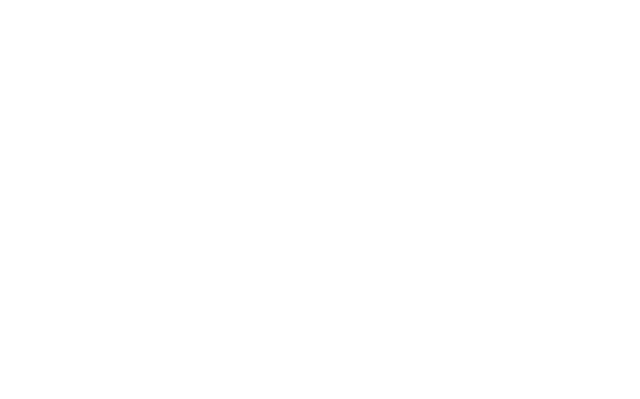
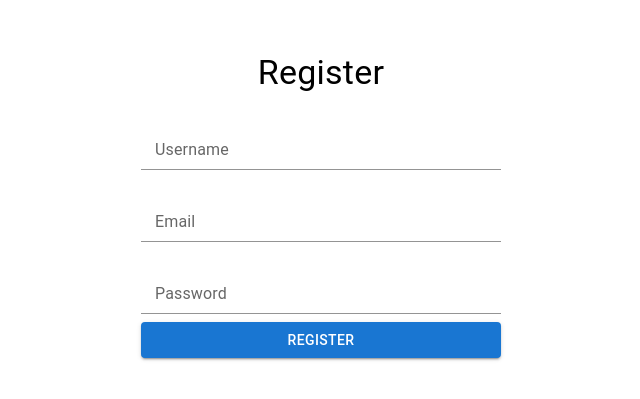
Before and after one commit to jandoniec/StreetArtFinder, a React (Create React App) app in the folder street-art-app/: page /register in a window 1280 px wide. Before the commit this address had no page. Shown: the part 211-610 px from the top of the page, without its empty margins (319-959 px from the left). Built offline with nearby package versions, Linux system fonts and the light colour scheme.

Commit message:
Created sign in/up logic

```diff
--- a/street-art-app/src/App.js
+++ b/street-art-app/src/App.js
@@ -4,6 +4,7 @@
 import UserPage from "./components/UserPage";
 import AddArtPage from './components/AddArtPage';
 import ArtDetailsPage from './components/ArtDetailsPage';
+import RegisterPage from './components/RegisterPage'
 
 function App() {
   return (
@@ -11,6 +12,7 @@
       <Routes>
         <Route path="/" element={<UserPage />} />
         <Route path="/login" element={<LoginPage />} />
+        <Route path="/register" element={<RegisterPage />} />
         <Route path="/add-art" element={<AddArtPage />} />
         <Route path="/art/:id" element={<ArtDetailsPage />} />
       </Routes>
--- a/street-art-app/src/components/LoginPage.jsx
+++ b/street-art-app/src/components/LoginPage.jsx
@@ -1,54 +1,60 @@
 import { FormControl, InputLabel, Input, Button, Box, Typography } from '@mui/material';
 import React, { useState } from 'react';
-import { auth } from '../firebase';
-import { signInWithEmailAndPassword, GoogleAuthProvider, FacebookAuthProvider, signInWithPopup } from 'firebase/auth';
+import { auth, firestore } from '../firebase';
+import { signInWithEmailAndPassword, GoogleAuthProvider, signInWithPopup } from 'firebase/auth';
+import { useNavigate } from 'react-router-dom';
+import { doc, getDoc, setDoc } from "firebase/firestore";
 
 const LoginPage = () => {
   const [email, setEmail] = useState('');
   const [password, setPassword] = useState('');
+  const navigate = useNavigate();
 
   const handleLogin = async (event) => {
     event.preventDefault();
     try {
-      await signInWithEmailAndPassword(auth, email, password);
+      const userCredential = await signInWithEmailAndPassword(auth, email, password);
+      const user = userCredential.user;
+      console.log(user)
+
+      // Fetch user data from Firestore
+      const userDoc = await getDoc(doc(firestore, 'users', user.uid));
+      if (userDoc.exists()) {
+        navigate('/');
+      } else {
+        console.log('No such document!'); // Debugging line
+      }
+
       alert('Login successful!');
     } catch (error) {
       alert('Error logging in: ' + error.message);
     }
   };
 
+
+
+
   const handleGoogleLogin = () => {
     const provider = new GoogleAuthProvider();
     signInWithPopup(auth, provider).then(async (result) => {
-      console.log(result)
-    })
+      const user = result.user;
+
+      // Store user data in Firestore
+      await setDoc(doc(firestore, "users", user.uid), {
+        name: user.displayName,
+        email: user.email,
+        uid: user.uid
+      });
+
+      // Redirect to home page with user's name
+      navigate('/');
+    }).catch((error) => {
+      console.error("Error during Google login:", error);
+    });
   };
 
-  const handleFacebookLogin = async () => {
-    try {
-      const provider = new FacebookAuthProvider();
-      const result = await signInWithPopup(auth, provider);
-      // The signed-in user info.
-      const user = result.user;
-      // This gives you a Facebook Access Token. You can use it to access the Facebook Graph API.
-      const credential = FacebookAuthProvider.credentialFromResult(result);
-      const accessToken = credential?.accessToken;
-
-      console.log('Facebook Login Successful:', user);
-      alert('Facebook Login successful!');
-      // You can now handle the user object (e.g., update your app's state, redirect, etc.)
-    } catch (error) {
-      console.error('Error logging in with Facebook:', error);
-      alert('Error logging in with Facebook: ' + error.message);
-      // Handle Errors here.
-      const errorCode = error.code;
-      const errorMessage = error.message;
-      // The email of the user's account used.
-      const email = error.customData?.email;
-      // The AuthCredential type that was used.
-      const credential = FacebookAuthProvider.credentialFromError(error);
-      // ...
-    }
+  const handleRegister = () => {
+    navigate('/register');
   };
 
   return (
@@ -79,9 +85,9 @@
           Login
         </Button>
       </form>
-      <Button variant="contained" color="info" onClick={handleGoogleLogin} fullWidth>Login with Google</Button>
-      <Button variant="contained" color="info" onClick={handleFacebookLogin} fullWidth>
-        Login with Facebook
+      <Button variant="contained" color="info" onClick={handleGoogleLogin}>Login with Google</Button>
+      <Button variant="outlined" color="secondary" onClick={handleRegister} fullWidth sx={{ mt: 2 }}>
+        Register
       </Button>
     </Box>
   );
--- /dev/null
+++ b/street-art-app/src/components/RegisterPage.jsx
@@ -0,0 +1,68 @@
+import { FormControl, InputLabel, Input, Button, Box, Typography } from '@mui/material';
+import React, { useState } from 'react';
+import { auth, firestore } from '../firebase';
+import { createUserWithEmailAndPassword } from 'firebase/auth';
+import { doc, setDoc } from 'firebase/firestore';
+import { useNavigate } from 'react-router-dom';
+
+const RegisterPage = () => {
+  const [email, setEmail] = useState('');
+  const [password, setPassword] = useState('');
+  const [username, setUsername] = useState('');
+  const navigate = useNavigate();
+
+  const handleRegister = async (event) => {
+    event.preventDefault();
+    try {
+      const userCredential = await createUserWithEmailAndPassword(auth, email, password);
+      const user = userCredential.user;
+      await setDoc(doc(firestore, 'users', user.uid), {
+        name: username,
+        email: email,
+        uid: user.uid
+      });
+      alert('Registration successful!');
+      navigate('/login');
+    } catch (error) {
+      alert('Error registering: ' + error.message);
+      navigate('/login');
+    }
+  };
+
+  return (
+    <Box
+      className='registerForm'
+      sx={{
+        display: 'flex',
+        flexDirection: 'column',
+        alignItems: 'center',
+        justifyContent: 'center',
+        height: '100vh',
+        padding: 2
+      }}
+    >
+      <Typography variant="h4" component="p" gutterBottom>
+        Register
+      </Typography>
+      <form onSubmit={handleRegister} style={{ width: '100%', maxWidth: 360 }}>
+        <FormControl margin="normal" fullWidth>
+          <InputLabel htmlFor="username">Username</InputLabel>
+          <Input id="username" type="text" value={username} onChange={(e) => setUsername(e.target.value)} />
+        </FormControl>
+        <FormControl margin="normal" fullWidth>
+          <InputLabel htmlFor="email">Email</InputLabel>
+          <Input id="email" type="email" value={email} onChange={(e) => setEmail(e.target.value)} />
+        </FormControl>
+        <FormControl margin="normal" fullWidth>
+          <InputLabel htmlFor="password">Password</InputLabel>
+          <Input id="password" type="password" value={password} onChange={(e) => setPassword(e.target.value)} />
+        </FormControl>
+        <Button variant="contained" color="primary" type="submit" fullWidth>
+          Register
+        </Button>
+      </form>
+    </Box>
+  );
+};
+
+export default RegisterPage;
--- a/street-art-app/src/components/UserPage.jsx
+++ b/street-art-app/src/components/UserPage.jsx
@@ -9,8 +9,8 @@
 import React, { useEffect, useState } from 'react';
 import { useNavigate } from 'react-router-dom';
 import { Button, Card, CardContent, Typography, CardMedia } from '@mui/material';
-import { collection, getDocs } from 'firebase/firestore';
-import { firestore } from '../firebase';
+import { collection, getDocs, doc, getDoc } from 'firebase/firestore';
+import { firestore, auth } from '../firebase';
 
 // FIX: domyślna ikona Leaflet
 delete L.Icon.Default.prototype._getIconUrl;
@@ -21,11 +21,22 @@
 });
 
 const UserPage = () => {
-  const [user, setUser] = useState({ userName: 'testowy user' });
+  const [user, setUser] = useState({ userName: '' });
   const [arts, setArts] = useState([]);
   const navigate = useNavigate();
 
   useEffect(() => {
+    const fetchUserData = async () => {
+      const currentUser = auth.currentUser;
+      console.log(currentUser.name)
+      if (currentUser) {
+        const userDoc = await getDoc(doc(firestore, 'users', currentUser.uid));
+        if (userDoc.exists()) {
+          setUser({ userName: userDoc.data().name });
+        }
+      }
+    };
+
     const fetchArts = async () => {
       try {
         const snapshot = await getDocs(collection(firestore, 'arts'));
@@ -39,6 +50,7 @@
       }
     };
 
+    fetchUserData();
     fetchArts();
   }, []);
 
@@ -65,7 +77,7 @@
 
       <div className="container bg-gradient-to-r from-blue-500 to-indigo-600 min-h-screen text-white">
         <div className="max-w-4xl mx-auto p-6">
-          <h1 className="text-3xl font-semibold tracking-wide mb-4">Hello, {user.userName}</h1>
+          <h1 className="text-3xl font-semibold tracking-wide mb-4">Hello, {user.userName || 'Loading...'}</h1>
           <h2 className="text-2xl font-semibold mb-6">Your Arts</h2>
 
           {arts.length === 0 ? (
--- a/street-art-app/src/firebase.js
+++ b/street-art-app/src/firebase.js
@@ -1,6 +1,6 @@
 // Import the functions you need from the SDKs you need
 import { initializeApp } from "firebase/app";
-import { getAuth } from 'firebase/auth';
+import { getAuth, GoogleAuthProvider } from 'firebase/auth';
 import { getFirestore } from 'firebase/firestore';
 import { getStorage } from 'firebase/storage';
 // TODO: Add SDKs for Firebase products that you want to use
@@ -21,5 +21,7 @@
 const auth = getAuth(app);
 const firestore = getFirestore(app);
 const storage = getStorage(app);
+const googleProvider = new GoogleAuthProvider();
 
-export { app, auth, firestore, storage };
+
+export { app, auth, firestore, storage, googleProvider };
```
